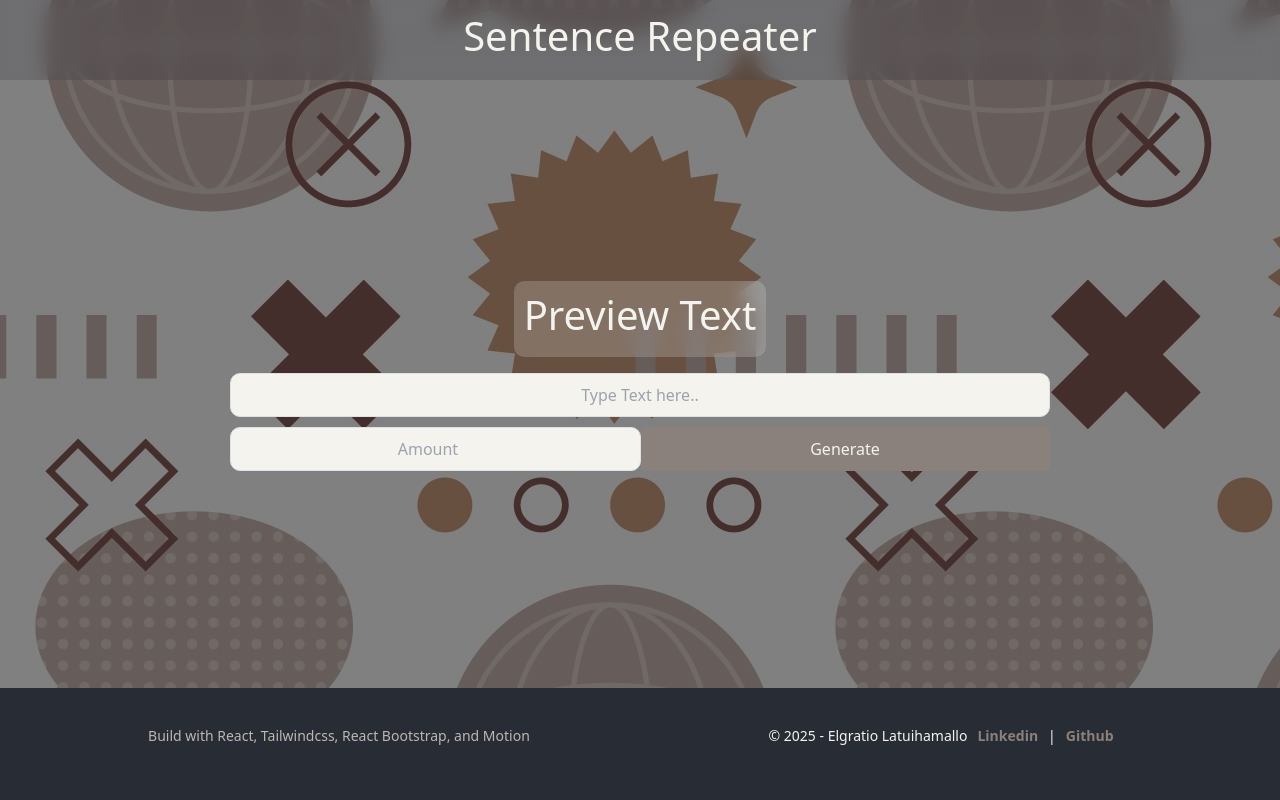
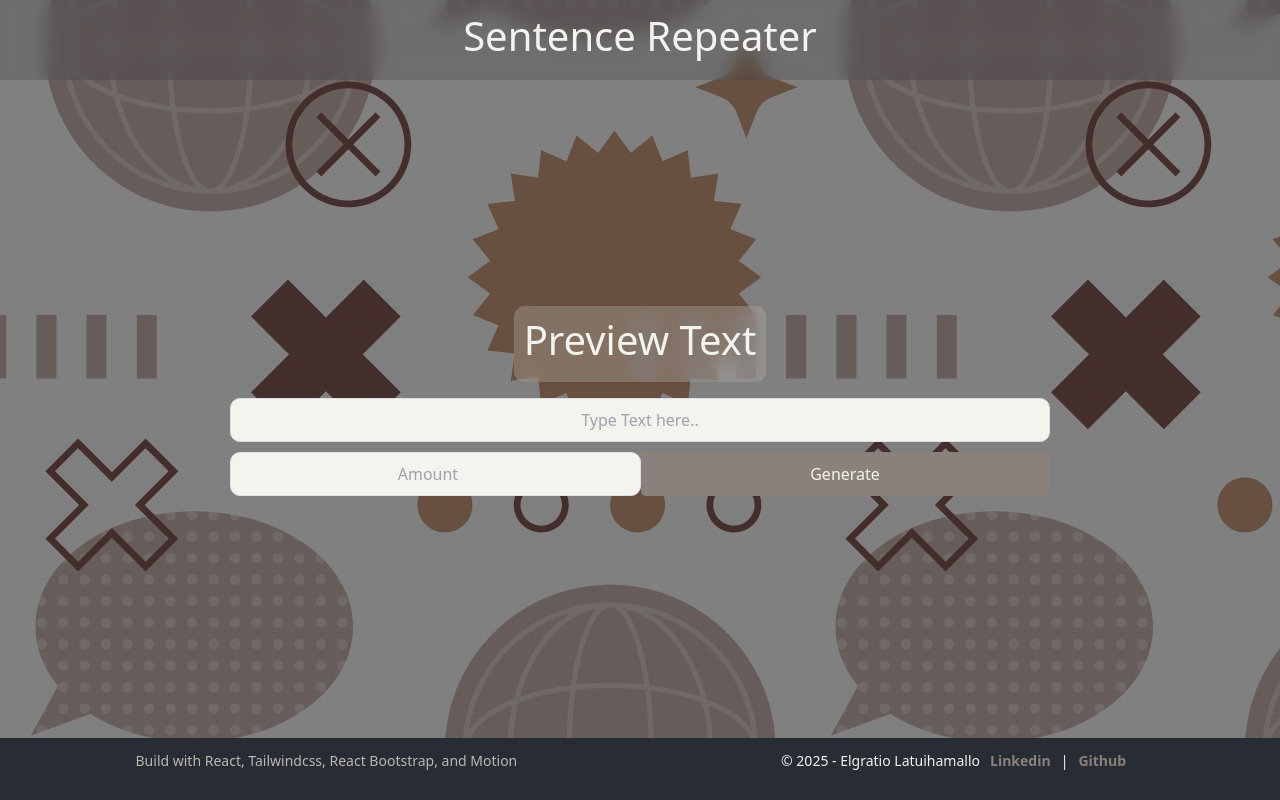
Before and after one commit to akael888/sentence-repeater, a React (Create React App) app in the folder my-app/: page / in a window 1280 px wide. Built offline with nearby package versions, Linux system fonts and the light colour scheme.

Commit message:
fix : Adjusted the Padding for Big Screen

```diff
--- a/my-app/src/App.js
+++ b/my-app/src/App.js
@@ -61,9 +61,9 @@ function App() {
               duration: 0.5,
               ease: "easeInOut",
             }}
-            className="w-full h-auto bg-color-foreground mt-auto p-[2%]"
+            className="w-full h-auto sm:h-[50%] bg-color-foreground mt-auto sm:p-[0] p-[2%]"
           >
-            <div className="w-full h-auto flex flex-col sm:flex-row p-[2%] sm:p-[1%] ">
+            <div className="w-full h-auto sm:h-[50%] flex flex-col sm:flex-row p-[2%] sm:p-[1%] ">
               <div className="w-full grid place-items-center sm:flex sm:flex-row sm:items-center sm:justify-center sm:gap-[10px] text-sub-color">
                 <p className="text-sm">
                   Build with React, Tailwindcss, React Bootstrap, and Motion
```
